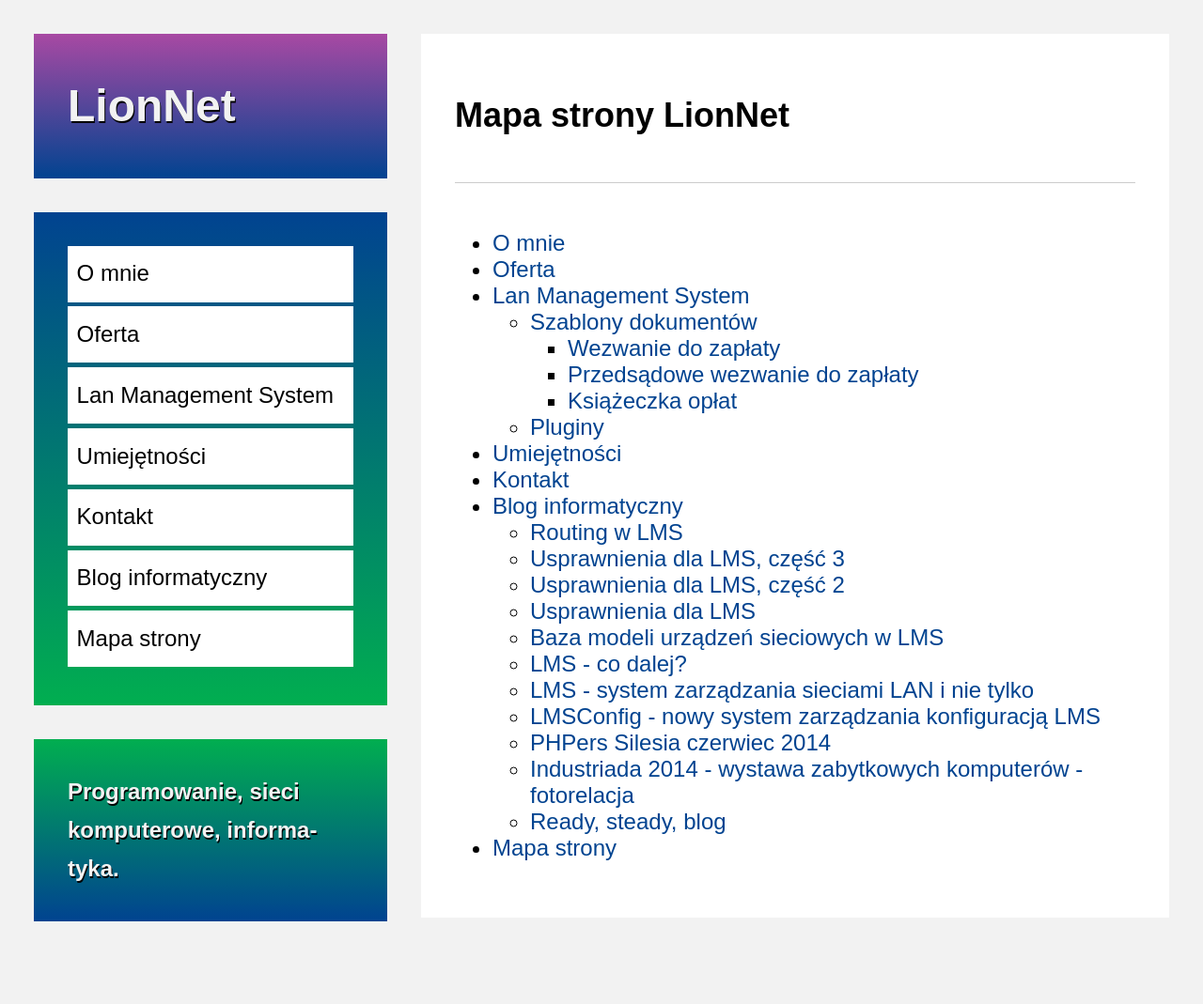
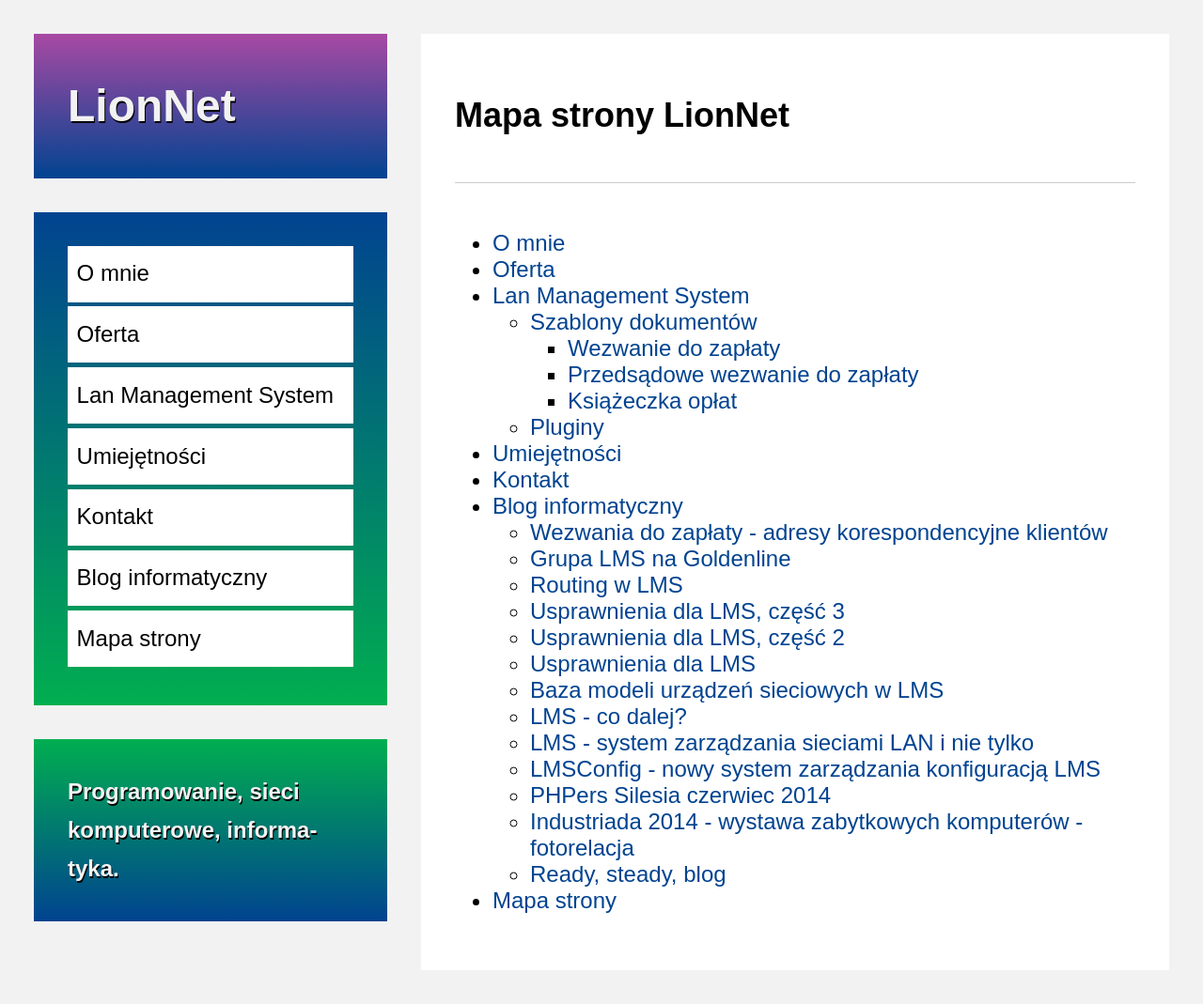
Before and after one commit to maciejlew/maciejlew.github.io, a Jekyll site: the page built from pages/map.md, in a window 1280 px wide. Shown: the whole page at 94% size. Built offline with Jekyll 4.4.1, drawn with Linux system fonts in a browser that asks for light colours; before the commit the page ends 1017 px from its top, so only the background shows below that.

Commit message:
Updates site map

```diff
--- a/pages/map.md
+++ b/pages/map.md
@@ -20,6 +20,8 @@
  * [Umiejętności](../umiejetnosci)
  * [Kontakt](../kontakt)
  * [Blog informatyczny](../blog)
+   * [Wezwania do zapłaty - adresy korespondencyjne klientów](../2015/08/08/wezwania-do-zaplaty-adresy-korespondencyjne.html)
+   * [Grupa LMS na Goldenline](../2015/08/08/grupa-lms-na-goldenline.html)
    * [Routing w LMS](../2015/07/28/routing-w-lms.html)
    * [Usprawnienia dla LMS, część 3](../2015/07/21/usprawnienia-dla-lms-3.html)
    * [Usprawnienia dla LMS, część 2](../2015/06/16/usprawnienia-dla-lms-2.html)
```
